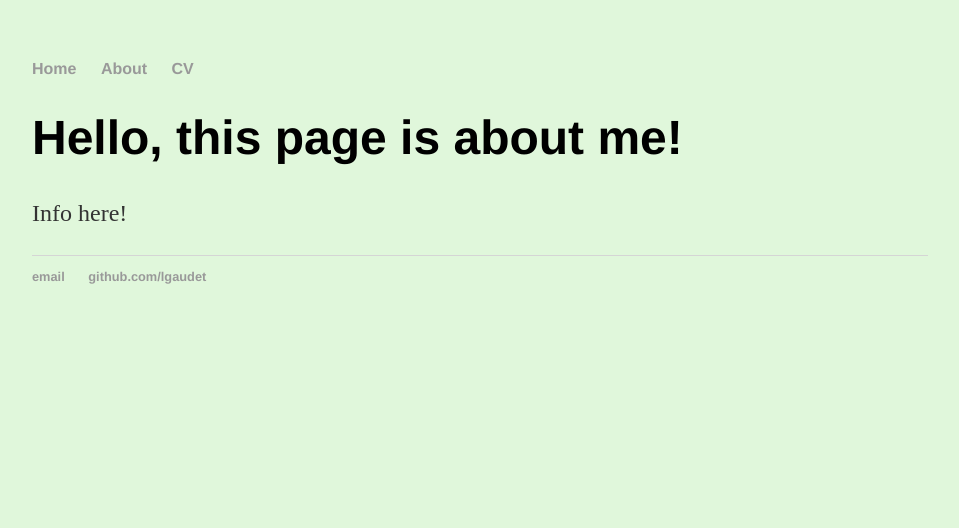
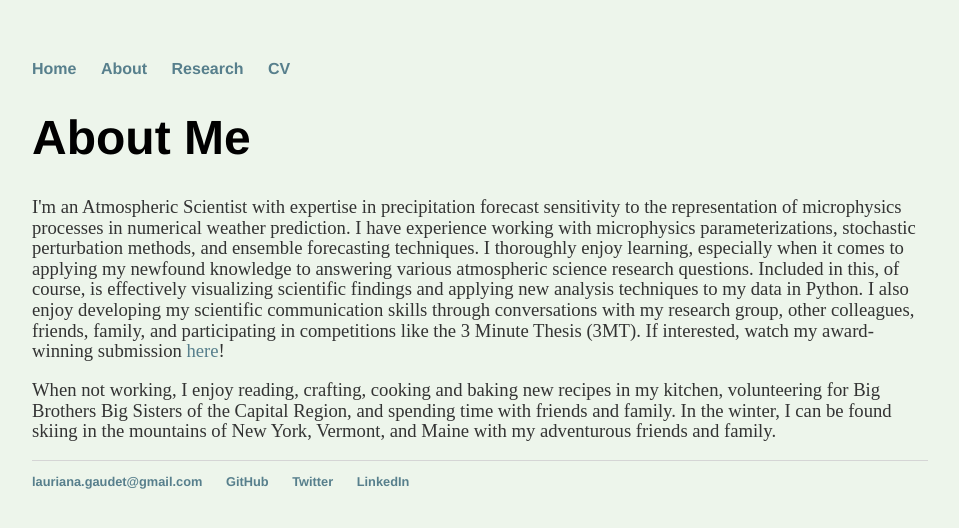
Before and after one commit to lgaudet/lgaudet.github.io, a Jekyll site: the page built from about/index.html, in a window 1280 px wide. Shown: the top 528 px of the page, without its empty margins (160-1119 px from the left). Built offline with Jekyll 4.4.1, drawn with Linux system fonts in a browser that asks for light colours.

Commit message:
updated content on all pages

```diff
--- a/_layouts/default.html
+++ b/_layouts/default.html
@@ -2,6 +2,7 @@
 	<html>
 		<head>
 			<title>{{ page.title }}</title>
+                        <link rel="icon" type="image/png" href="{{site.baseurl}}/assets/LG_logo.png">
 			<!-- link to main stylesheet -->
 			<link rel="stylesheet" type="text/css" href="/css/main.css">
 		</head>
@@ -10,7 +11,8 @@
 	    		<ul>
 	        		<li><a href="/">Home</a></li>
 		        	<li><a href="/about">About</a></li>
-	        		<li><a href="/cv">CV</a></li>
+                                <li><a href="/research">Research</a></li>
+	        		<li><a href="{{site.baseurl}}/assets/Gaudet_Lauriana_cv_public.pdf">CV</a></li>
 	        		<!-- <li><a href="/blog">Blog</a></li> -->
 	    		</ul>
 			</nav>
@@ -21,8 +23,10 @@
 			</div><!-- /.container -->
 			<footer>
 	    		<ul>
-	        		<li><a href="mailto:lauriana.gaudet@gmail.com">email</a></li>
-	        		<li><a href="https://github.com/lgaudet">github.com/lgaudet</a></li>
+	        		<li><a href="mailto:lauriana.gaudet@gmail.com">lauriana.gaudet@gmail.com</a></li>
+	        		<li><a href="https://github.com/lgaudet">GitHub</a></li>
+                                <li><a href="https://twitter.com/lauriana_g">Twitter</a></li>
+                                <li><a href="https://www.linkedin.com/in/lauriana-gaudet/">LinkedIn</a></li>
 				</ul>
 			</footer>
 		</body>
--- a/about/index.html
+++ b/about/index.html
@@ -1,8 +1,10 @@
 ---
 layout: default
-title: About Lauriana
+title: Lauriana Gaudet
 ---
 <div class="blurb">
-	<h1>Hello, this page is about me!</h1>
-	<p>Info here!</a></p>
+	<h1>About Me</h1>
+        <p style="font-size:14pt"> I'm an Atmospheric Scientist with expertise in precipitation forecast sensitivity to the representation of microphysics processes in numerical weather prediction. I have experience working with microphysics parameterizations, stochastic perturbation methods, and ensemble forecasting techniques. I thoroughly enjoy learning, especially when it comes to applying my newfound knowledge to answering various atmospheric science research questions. Included in this, of course, is effectively visualizing scientific findings and applying new analysis techniques to my data in Python. I also enjoy developing my scientific communication skills through conversations with my research group, other colleagues, friends, family, and participating in competitions like the 3 Minute Thesis (3MT). If interested, watch my award-winning submission <a href="https://www.youtube.com/watch?v=WHRS2wu2KRY&t=1s">here</a>!
+
+	<p style="font-size:14pt">When not working, I enjoy reading, crafting, cooking and baking new recipes in my kitchen, volunteering for Big Brothers Big Sisters of the Capital Region, and spending time with friends and family. In the winter, I can be found skiing in the mountains of New York, Vermont, and Maine with my adventurous friends and family.</p>
 </div><!-- /.blurb -->
--- a/css/main.css
+++ b/css/main.css
@@ -1,7 +1,7 @@
 body {
     margin: 60px auto;
     width: 70%;
-    background-color: #E0F7DB;
+    background-color: #edf5eb;
 }
 nav ul, footer ul {
     font-family:'Helvetica', 'Arial', 'Sans-Serif';
@@ -15,7 +15,7 @@ nav ul li, footer ul li {
 }
 a {
     text-decoration: none;
-    color: #999;
+    color: #577f8c;
 }
 a:hover {
     text-decoration: underline;
@@ -24,9 +24,12 @@ h1 {
     font-size: 3em;
     font-family:'Helvetica', 'Arial', 'Sans-Serif';
 }
+
+h2 {line-height: 0.3em}
+h3 {line-height: 0.3em}
 p {
     font-size: 1.5em;
-    line-height: 1.4em;
+    line-height: 1.1em;
     color: #333;
 }
 footer {
--- a/index.html
+++ b/index.html
@@ -3,7 +3,8 @@ layout: default
 title: Lauriana Gaudet
 ---
 <div class="blurb">
-	<h1>Hi there, I'm Lauriana!</h1>
+	<h1>Lauriana C. Gaudet, Ph.D.</h1>
         <img src="{{site.baseurl}}/assets/gaudet_picture.jpg" width="400" height="auto">
-	<p>Description here <a href="/about">Read more about my life...</a></p>
+	<p style="font-size:14pt">Welcome! I'm an alumna of the Department of Atmospheric and Environmental Sciences at the University at Albany, SUNY, where I earned my Ph.D. in Atmospheric Sciences in August 2021. I am also an alumna of Lyndon State College, where I earned my B.S. in Atmospheric Science in May 2016.</p>
+        <p style="font-size:14pt">What's next for me? In mid-August 2021, I'll be starting my Postdoctoral Research Associate position within the Winter Weather Group (University at Albany, SUNY) of the NSF AI Institute for Research on Trustworthy AI in Weather, Climate, and Coastal Oceanography <a href="https://www.ai2es.org">(AI2ES)</a>.
 </div><!-- /.blurb -->
```
Also changed, not shown: research/index.html (added, +34 -0 lines), assets/LG_logo.png (added), 1 other file.
